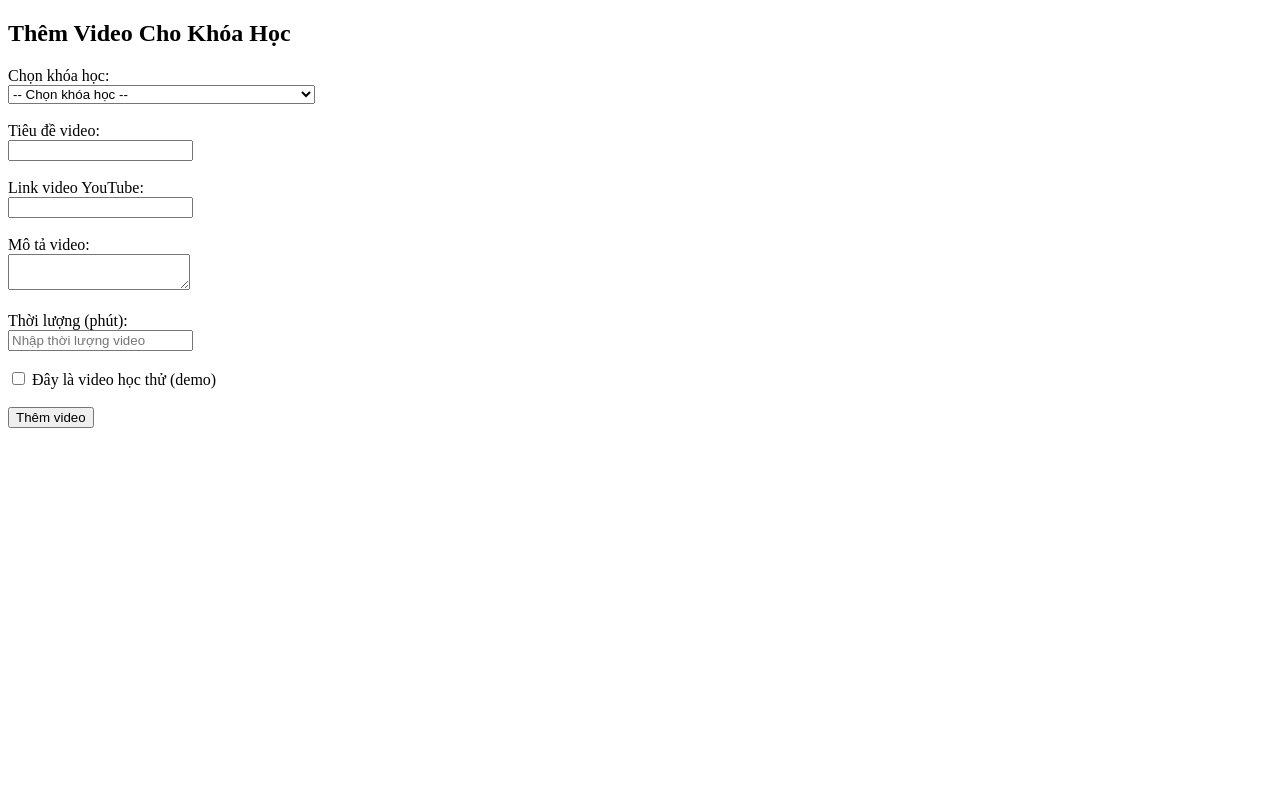
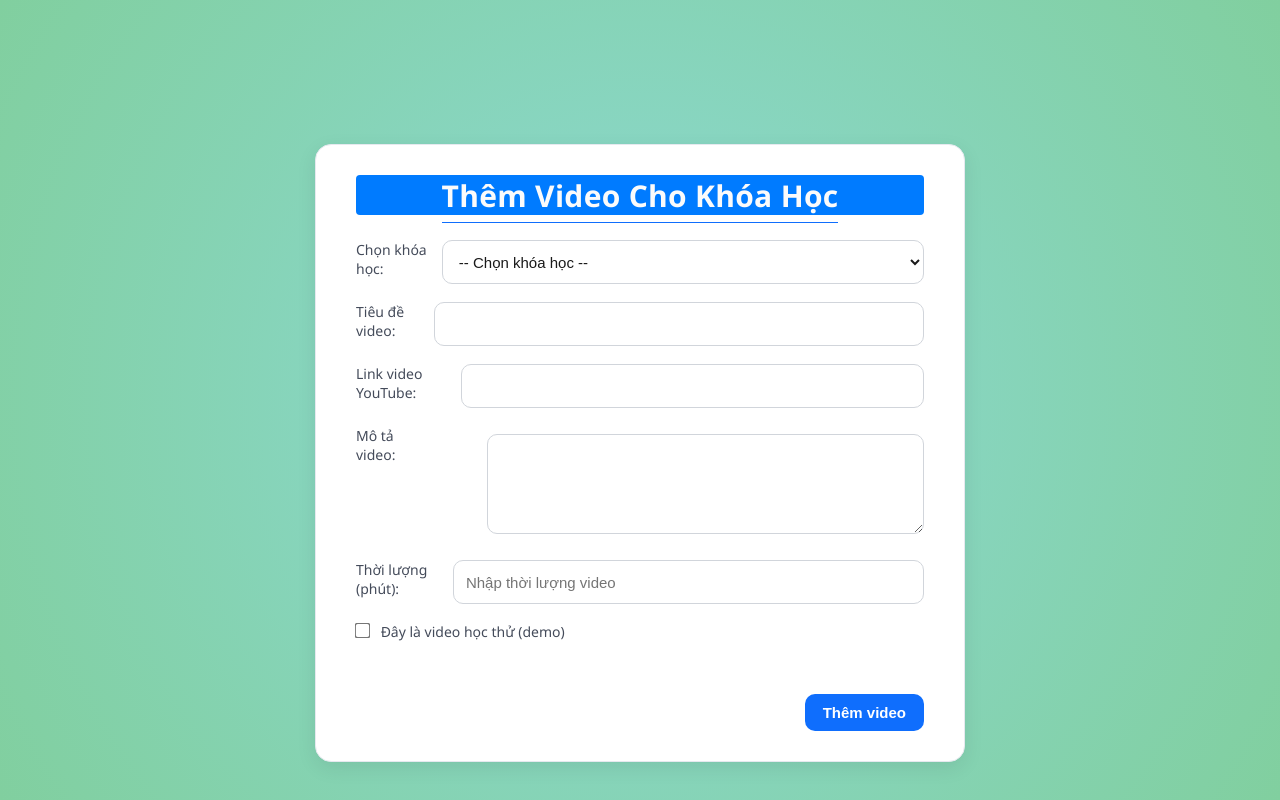
Before and after one commit to ITK1/phone, a PHP site: page /phone/admin/add_video.php in a window 1280 px wide. Run offline with PHP 8.4, Linux system fonts and the light colour scheme; data comes from the database, SQL or seed files in the repository.

Commit message:
update css input video from dk kh

```diff
--- a/admin/add_video.php
+++ b/admin/add_video.php
@@ -74,14 +74,20 @@
     <meta charset="UTF-8">
     <meta name="viewport" content="width=device-width, initial-scale=1.0">
     <title>Thêm Video</title>
+    <link rel="stylesheet" href="../assets/style.css">
 </head>
 <body>
-        <h2>Thêm Video Cho Khóa Học</h2>
+    <div id="add-video">
+
+        <div class="box">
+            <div class="text"><h2>Thêm Video Cho Khóa Học</h2></div>
         <?php if(!empty($error)): ?>
         <p style="color:red;"> <?= htmlspecialchars($error)?></p>
         <?php endif; ?>
 
         <form action="" method="POST">
+
+            <div class="input-box">
                 <label>Chọn khóa học:</label><br>
                 <select name="course_id" required>
                   <option value="">-- Chọn khóa học --</option>
@@ -90,25 +96,40 @@
                           <?= htmlspecialchars($course['name']) ?> (GV: <?= htmlspecialchars($course['teacher']) ?>)
                       </option>
                   <?php endforeach; ?>
-        </select><br><br>
+              </select>
+            </div>
 
+            <div class="input-box">
                 <label>Tiêu đề video:</label><br>
                 <input type="text" name="title" required><br><br>
+            </div>
 
+            <div class="input-box">
                 <label>Link video YouTube:</label><br>
                  <input type="text" name="video_url" required><br><br>
+            </div>
 
+            <div class="input-box">
                 <label>Mô tả video:</label><br>
                 <textarea name="description"></textarea><br><br>
-
+            </div>
+            <div class="input-box">
                 <label>Thời lượng (phút):</label><br>
                 <input type="number" name="duration" min="1" placeholder="Nhập thời lượng video"><br><br>
 
+            </div>
+
+            <div class="input-box">
                 <label>
                 <input type="checkbox" name="is_demo" value="1"> Đây là video học thử (demo)
                 </label><br><br>
+            </div>
 
+            <div class="btn">
                 <button type="submit">Thêm video</button>
+            </div>
         </form>
+    </div>
+    </div>
 </body>
 </html>
--- a/assets/style.css
+++ b/assets/style.css
@@ -7,8 +7,8 @@ html {
   font-family: Arial, Helvetica, sans-serif;
 }
 #main {
-  background: radial-gradient(125% 125% at 50% 10%, #ede2e9 40%, #7c3aed 100%);
   height: 2000px;
+  background: linear-gradient(135deg, #f0f6ba, #e2cff6);
 }
 
 #header .nav-login {
@@ -525,6 +525,8 @@ textarea {
 /* CSS PRODUCT COURSE                                                                                                                                                                                                                                                                                                                                                                                                                                                                                                   */
 #product {
   position: relative;
+  background: linear-gradient(135deg, #c8d0f4, #e2cff6);
+  padding-bottom: 50vh;
 }
 #product .header-login {
   height: 40px;
@@ -680,6 +682,9 @@ textarea {
 #product .xemthem a:hover {
   color: #03451d;
 }
+#product .btn-thoat a {
+  margin-left: -170vh;
+}
 
 /* CSS HIỂN THI GIAO DIỆN HỌC  */
 #product-course {
@@ -830,3 +835,162 @@ textarea {
   color: white;
   margin-top: 5px;
 }
+
+/* ADD VIDEO */
+/* ===========================
+   FORM ADD VIDEO - GIAO DIỆN VĂN PHÒNG HIỆN ĐẠI
+   Không sửa HTML - Viết CSS scoped bằng #add-video
+   =========================== */
+
+#add-video {
+  font-family: "Segoe UI", Roboto, Helvetica, Arial, sans-serif;
+  background: #f4f6fa;
+  height: 800px;
+  width: 100%;
+  align-items: flex-start;
+
+  box-sizing: border-box;
+  background: radial-gradient(circle, #8cd9d3, #81cf9f);
+  padding-top: 18vh;
+}
+
+#add-video .box {
+  background: #ffffff;
+  border-radius: 16px;
+  box-shadow: 0 6px 20px rgba(0, 0, 0, 0.08);
+  padding: 30px 40px;
+  width: 100%;
+  max-width: 650px;
+  border: 1px solid #e6e9ef;
+  margin: 0 auto;
+}
+
+#add-video .text {
+  text-align: center;
+  margin-bottom: 25px;
+  height: 40px;
+  border-radius: 0.25rem;
+  background-color: #007bff;
+}
+
+#add-video .text h2 {
+  font-size: 30px;
+  color: #fbfbfb;
+  font-weight: 600;
+  letter-spacing: 0.3px;
+  border-bottom: 1px solid #0f6efd;
+  display: inline-block;
+  padding-bottom: 6px;
+  text-align: center;
+}
+
+/* Form Layout */
+#add-video form {
+  display: flex;
+  flex-direction: column;
+  gap: 18px;
+}
+
+/* Input Group */
+#add-video .input-box {
+  display: flex;
+}
+
+#add-video .input-box label {
+  font-size: 14px;
+  font-weight: 500;
+  color: #444b5a;
+  margin-bottom: 6px;
+}
+
+#add-video .input-box input[type="text"],
+#add-video .input-box input[type="number"],
+#add-video .input-box select,
+#add-video .input-box textarea {
+  width: 100%;
+  padding: 10px 12px;
+  border-radius: 10px;
+  border: 1px solid #d1d5db;
+  background-color: #fff;
+  font-size: 15px;
+  color: #1a1a1a;
+  transition: border-color 0.25s, box-shadow 0.25s;
+}
+
+#add-video .input-box input:focus,
+#add-video .input-box textarea:focus,
+#add-video .input-box select:focus {
+  outline: none;
+  border-color: #0f6efd;
+  box-shadow: 0 0 0 3px rgba(15, 110, 253, 0.15);
+}
+
+#add-video .input-box textarea {
+  resize: vertical;
+  min-height: 100px;
+}
+
+/* Checkbox */
+#add-video .input-box input[type="checkbox"] {
+  transform: scale(1.2);
+  margin-right: 8px;
+  accent-color: #0f6efd;
+}
+
+#add-video .input-box label input[type="checkbox"] + span {
+  color: #444b5a;
+}
+
+/* Nút bấm */
+#add-video .btn {
+  display: flex;
+  justify-content: flex-end;
+  margin-top: 10px;
+}
+
+#add-video .btn button {
+  background: #0f6efd;
+  color: #fff;
+  border: none;
+  border-radius: 10px;
+  padding: 10px 18px;
+  font-size: 15px;
+  font-weight: 600;
+  cursor: pointer;
+  transition: background 0.25s, transform 0.2s, box-shadow 0.25s;
+}
+
+#add-video .btn button:hover {
+  background: #0d5de3;
+  box-shadow: 0 4px 12px rgba(15, 110, 253, 0.25);
+}
+
+#add-video .btn button:active {
+  transform: translateY(1px);
+}
+
+/* Hiển thị lỗi */
+#add-video p[style*="color:red"] {
+  background: #ffe9e9;
+  color: #c62828 !important;
+  border-radius: 8px;
+  padding: 8px 10px;
+  font-size: 14px;
+  margin-bottom: 10px;
+}
+
+/* Responsive */
+@media (max-width: 600px) {
+  #add-video .box {
+    padding: 25px 20px;
+  }
+  #add-video .text h2 {
+    font-size: 18px;
+  }
+}
+#add-video .text-dk-tv {
+  color: #007bff;
+}
+#video .container-dk-tv {
+  margin-top: 30px;
+}
--- a/html/admin.html
+++ b/html/admin.html
@@ -3,7 +3,7 @@
   <head>
     <meta charset="UTF-8" />
     <meta name="viewport" content="width=device-width, initial-scale=1.0" />
-    <link rel="stylesheet" href="./assets/css/style.css" />
+    <link rel="stylesheet" href="../assets/css/style.css" />
     <title>Document</title>
   </head>
   <body>
--- a/public/course_detail.php
+++ b/public/course_detail.php
@@ -39,6 +39,7 @@ if (!$course) {
 <div id="product">
   <div class="header-login">
     <div class="nav-login">
+      <div class="btn-thoat"><a href="">⟨   Back</a> </div>
       <div class="nav-dk"><a href="#">Đăng ký</a></div>
       <div class="nav-dn"><a href="#">Đăng nhập</a></div>
     </div>
```
Also changed, not shown: public/membership.php (+14 -3 lines). Lines whose indentation alone changed are shown as unchanged.
